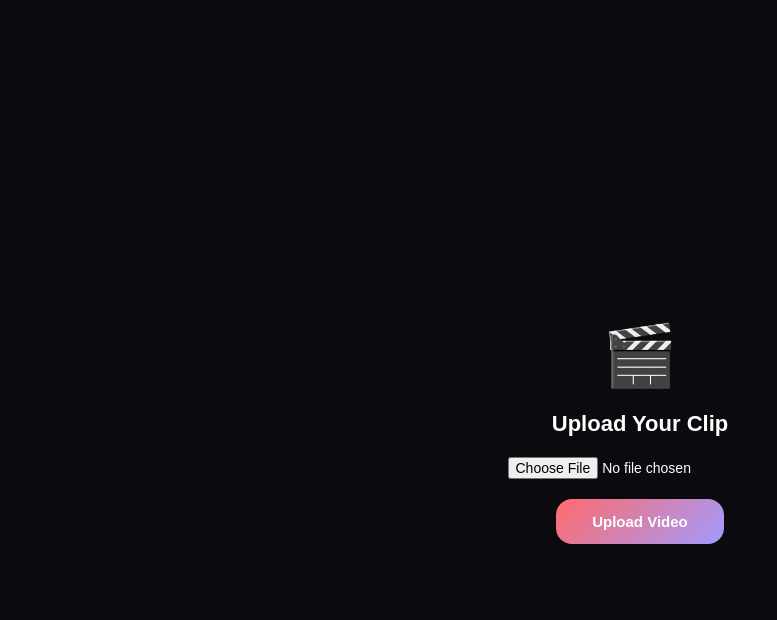
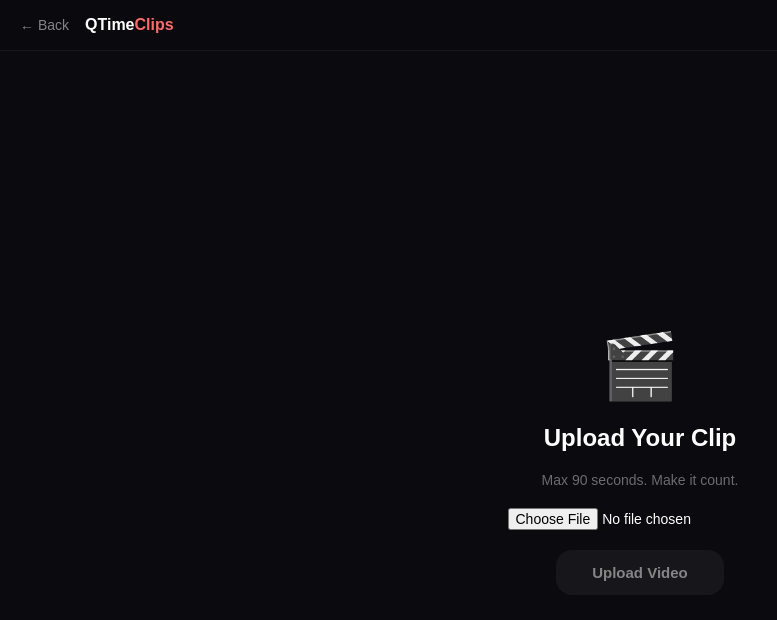
Before and after one commit to jaxson51419/qtimeclips, a Next.js app: page /upload in a window 1280 px wide. Shown: the top 620 px of the page, without its empty margins (0-777 px from the left). Built offline with nearby package versions, Linux system fonts and the light colour scheme; no server answers.

Commit message:
add upload progress bar

```diff
--- a/app/upload/page.jsx
+++ b/app/upload/page.jsx
@@ -5,6 +5,7 @@ import { supabase } from "../../lib/supabase";
 export default function UploadPage() {
   const [file, setFile] = useState(null);
   const [uploading, setUploading] = useState(false);
+  const [progress, setProgress] = useState(0);
   const [done, setDone] = useState(false);
   const [error, setError] = useState("");
 
@@ -12,13 +13,29 @@ export default function UploadPage() {
     if (!file) return;
     setUploading(true);
     setError("");
+    setProgress(0);
+
     const filename = `${Date.now()}_${file.name}`;
-    const { data, error } = await supabase.storage
+
+    // Simulate progress while uploading
+    const progressInterval = setInterval(() => {
+      setProgress(prev => {
+        if (prev >= 90) { clearInterval(progressInterval); return 90; }
+        return prev + Math.random() * 10;
+      });
+    }, 500);
+
+    const { error } = await supabase.storage
       .from("videos")
       .upload(filename, file);
+
+    clearInterval(progressInterval);
+
     if (error) {
-      setError("Error: " + error.message);
+      setError("Upload failed: " + error.message);
+      setProgress(0);
     } else {
+      setProgress(100);
       setDone(true);
     }
     setUploading(false);
@@ -26,17 +43,64 @@ export default function UploadPage() {
 
   return (
     <div style={{ minHeight: "100vh", background: "#0A0A0F", color: "#fff", display: "flex", flexDirection: "column", alignItems: "center", justifyContent: "center", padding: 32, gap: 20, textAlign: "center", fontFamily: "sans-serif" }}>
-      <div style={{ fontSize: 60 }}>🎬</div>
-      <div style={{ fontSize: 22, fontWeight: 800 }}>Upload Your Clip</div>
-      <input type="file" accept="video/*" onChange={e => setFile(e.target.files[0])} style={{ color: "#fff", fontSize: 14 }} />
-      {file && <div style={{ color: "rgba(255,255,255,0.6)", fontSize: 13 }}>Selected: {file.name}</div>}
-      {error && <div style={{ color: "#FF6B6B", fontSize: 14, maxWidth: 300 }}>{error}</div>}
+
+      {/* Header */}
+      <div style={{ position: "fixed", top: 0, left: 0, right: 0, padding: "16px 20px", display: "flex", alignItems: "center", gap: 8, background: "rgba(10,10,15,0.95)", borderBottom: "1px solid rgba(255,255,255,0.06)" }}>
+        <a href="/feed" style={{ color: "rgba(255,255,255,0.5)", textDecoration: "none", fontSize: 14 }}>← Back</a>
+        <span style={{ fontSize: 16, fontWeight: 800, marginLeft: 8 }}>QTime<span style={{ color: "#FF6B6B" }}>Clips</span></span>
+      </div>
+
+      <div style={{ fontSize: 64, marginTop: 60 }}>🎬</div>
+      <div style={{ fontSize: 24, fontWeight: 800 }}>Upload Your Clip</div>
+      <div style={{ color: "rgba(255,255,255,0.4)", fontSize: 14 }}>Max 90 seconds. Make it count.</div>
+
+      <input
+        type="file"
+        accept="video/*"
+        onChange={e => { setFile(e.target.files[0]); setDone(false); setProgress(0); }}
+        style={{ color: "#fff", fontSize: 14 }}
+      />
+
+      {file && !done && (
+        <div style={{ color: "rgba(255,255,255,0.6)", fontSize: 13 }}>
+          Selected: {file.name} ({(file.size / 1024 / 1024).toFixed(1)} MB)
+        </div>
+      )}
+
+      {error && <div style={{ color: "#FF6B6B", fontSize: 13, maxWidth: 300 }}>{error}</div>}
+
+      {/* Progress Bar */}
+      {uploading && (
+        <div style={{ width: "100%", maxWidth: 300 }}>
+          <div style={{ display: "flex", justifyContent: "space-between", marginBottom: 8 }}>
+            <span style={{ fontSize: 13, color: "rgba(255,255,255,0.6)" }}>Uploading...</span>
+            <span style={{ fontSize: 13, color: "#FF6B6B", fontWeight: 700 }}>{Math.round(progress)}%</span>
+          </div>
+          <div style={{ width: "100%", height: 8, background: "rgba(255,255,255,0.1)", borderRadius: 10, overflow: "hidden" }}>
+            <div style={{ height: "100%", width: `${progress}%`, background: "linear-gradient(135deg, #FF6B6B, #A29BFE)", borderRadius: 10, transition: "width 0.3s ease" }}/>
+          </div>
+          <div style={{ color: "rgba(255,255,255,0.3)", fontSize: 11, marginTop: 8 }}>
+            Please keep this page open while uploading
+          </div>
+        </div>
+      )}
+
       {done ? (
-        <div style={{ color: "#55EFC4", fontSize: 16, fontWeight: 700 }}>✅ Upload successful!</div>
+        <div style={{ display: "flex", flexDirection: "column", alignItems: "center", gap: 12 }}>
+          <div style={{ fontSize: 48 }}>✅</div>
+          <div style={{ color: "#55EFC4", fontSize: 18, fontWeight: 700 }}>Upload successful!</div>
+          <a href="/feed" style={{ background: "linear-gradient(135deg, #FF6B6B, #A29BFE)", borderRadius: 16, padding: "12px 28px", fontSize: 14, fontWeight: 700, color: "#fff", textDecoration: "none", marginTop: 8 }}>View in Feed</a>
+        </div>
       ) : (
-        <button onClick={handleUpload} disabled={!file || uploading} style={{ background: "linear-gradient(135deg, #FF6B6B, #A29BFE)", borderRadius: 16, padding: "14px 36px", fontSize: 15, fontWeight: 700, cursor: "pointer", color: "#fff", border: "none" }}>
-          {uploading ? "Uploading..." : "Upload Video"}
-        </button>
+        !uploading && (
+          <button
+            onClick={handleUpload}
+            disabled={!file}
+            style={{ background: file ? "linear-gradient(135deg, #FF6B6B, #A29BFE)" : "rgba(255,255,255,0.1)", borderRadius: 16, padding: "14px 36px", fontSize: 15, fontWeight: 700, cursor: file ? "pointer" : "not-allowed", color: "#fff", border: "none", opacity: file ? 1 : 0.5 }}
+          >
+            Upload Video
+          </button>
+        )
       )}
     </div>
   );
```
